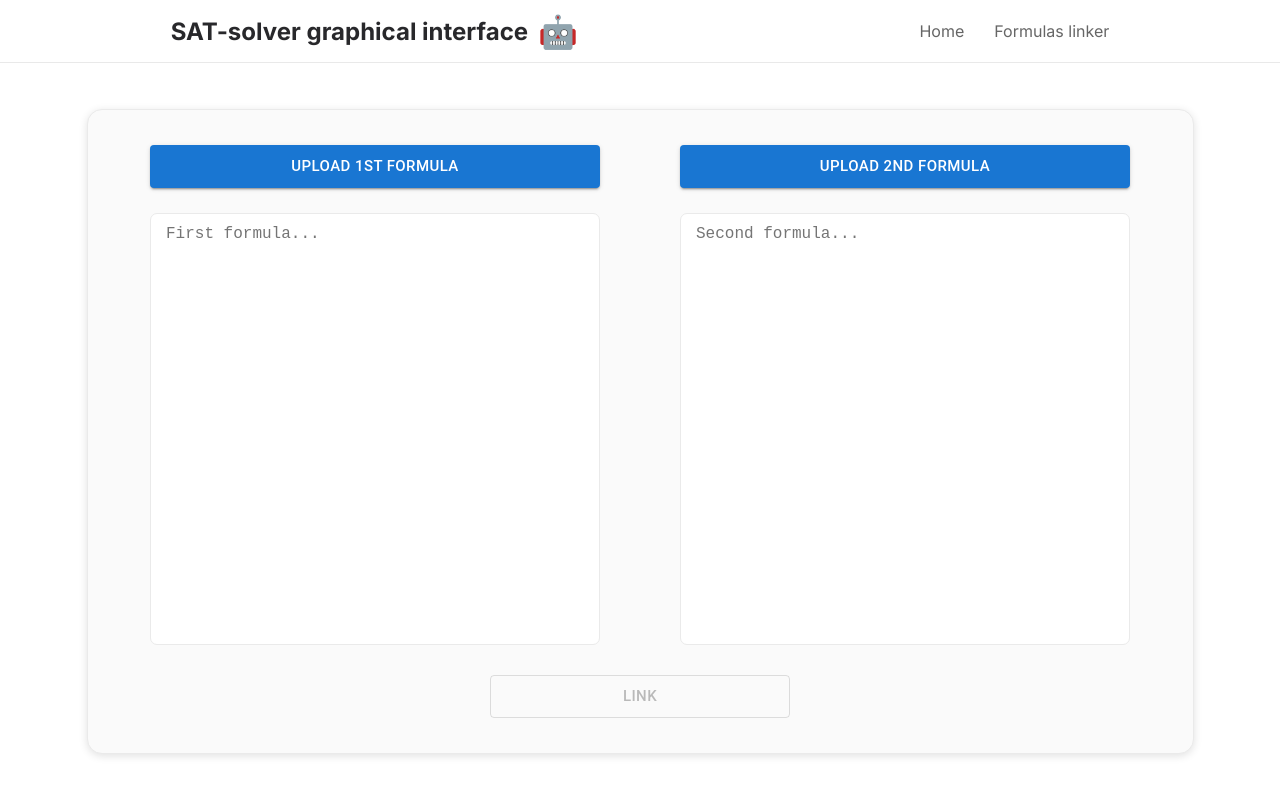
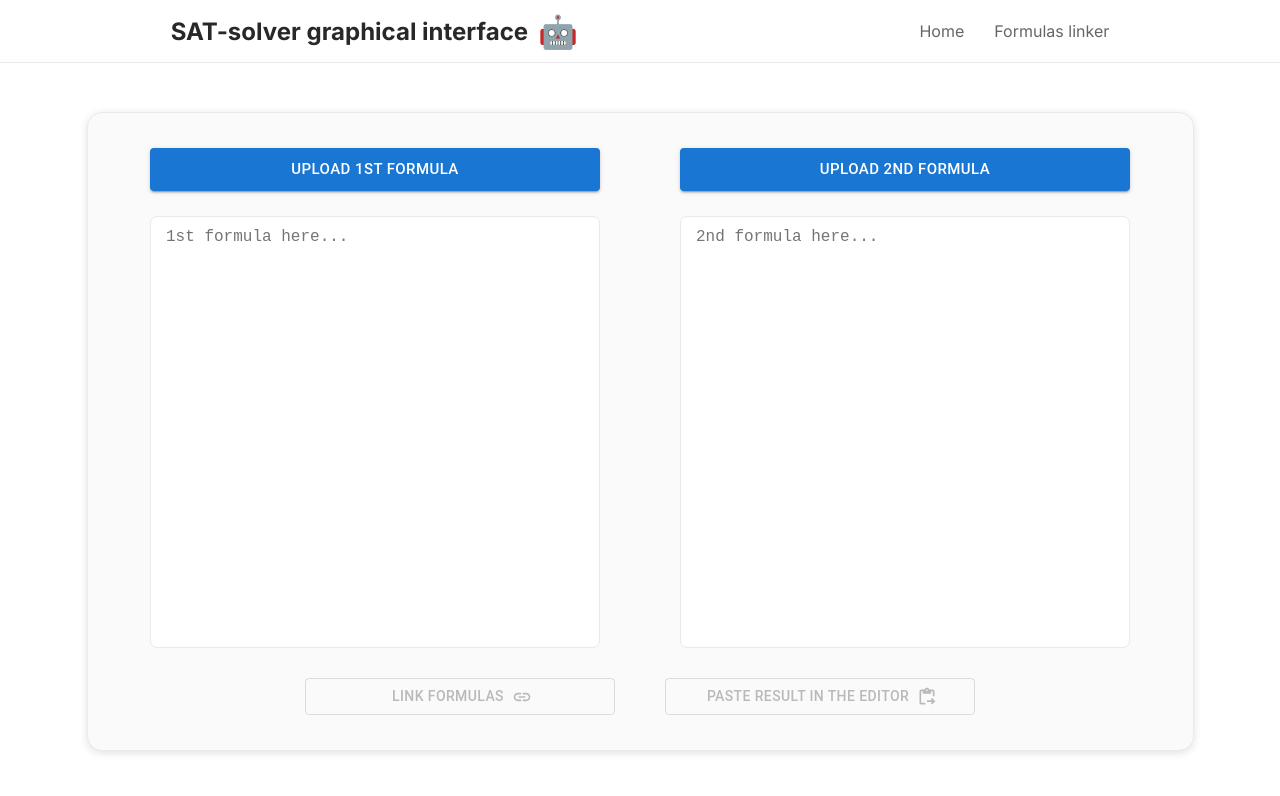
Before and after one commit to vvvvvvvector/SAT-solver-graphical-interface-client, a React (Vite) app: page /linker in a window 1280 px wide. Shown: the top 796 px of the page. Built offline with nearby package versions, Linux system fonts and the light colour scheme.

Commit message:
linker refactoring

```diff
--- a/src/components/Editor/Buttons/Fix/Fix.tsx
+++ b/src/components/Editor/Buttons/Fix/Fix.tsx
@@ -46,7 +46,7 @@ export const Fix: React.FC = () => {
   };
 
   return dimacs.length > 0 ? (
-    <Tooltip title="Try to fix errors in dimacs" arrow>
+    <Tooltip title="Try to fix all errors in dimacs" arrow>
       <IconButton onClick={onClickFix} color="primary">
         <AutoFixHighOutlinedIcon color="primary" />
       </IconButton>
--- /dev/null
+++ b/src/routes/Linker/Buttons/Link/Link.tsx
@@ -0,0 +1,25 @@
+import React from "react";
+
+import { Button } from "@mui/material";
+import InsertLinkOutlinedIcon from "@mui/icons-material/InsertLinkOutlined";
+
+export const Link: React.FC<{
+  disabled: boolean;
+  loading: boolean;
+  onClick: () => void;
+}> = ({ disabled, loading, onClick }) => {
+  return (
+    <Button
+      sx={{
+        maxWidth: "310px",
+        width: "100%",
+      }}
+      disabled={disabled}
+      variant="outlined"
+      onClick={onClick}
+      endIcon={<InsertLinkOutlinedIcon />}
+    >
+      {loading ? "Linking..." : "Link formulas"}
+    </Button>
+  );
+};
--- /dev/null
+++ b/src/routes/Linker/Buttons/Paste/Paste.tsx
@@ -0,0 +1,38 @@
+import React from "react";
+import { useNavigate } from "react-router-dom";
+
+import { useDispatch } from "react-redux";
+import { clearErrors, setDimacs } from "../../../../redux/slices/editor";
+import { clearSolutions } from "../../../../redux/slices/solutions";
+import { setFormula } from "../../../../redux/slices/formula";
+
+import { Button } from "@mui/material";
+import ContentPasteGoOutlinedIcon from "@mui/icons-material/ContentPasteGoOutlined";
+
+const style = {
+  maxWidth: "310px",
+  width: "100%",
+};
+
+export const Paste: React.FC<{ dimacs: string }> = ({ dimacs }) => {
+  const dispatch = useDispatch();
+  const navigate = useNavigate();
+
+  return (
+    <Button
+      sx={style}
+      disabled={dimacs === ""}
+      variant="outlined"
+      onClick={() => {
+        dispatch(setDimacs(dimacs));
+        dispatch(clearErrors());
+        dispatch(clearSolutions());
+        dispatch(setFormula([]));
+        navigate("/");
+      }}
+      endIcon={<ContentPasteGoOutlinedIcon />}
+    >
+      Paste result in the editor
+    </Button>
+  );
+};
--- /dev/null
+++ b/src/routes/Linker/Buttons/index.ts
@@ -0,0 +1,2 @@
+export * from "./Paste/Paste";
+export * from "./Link/Link";
--- a/src/routes/Linker/Linker.module.scss
+++ b/src/routes/Linker/Linker.module.scss
@@ -21,25 +21,13 @@
       display: flex;
       justify-content: space-between;
       gap: 80px;
+    }
 
-      .formula {
-        width: 450px;
-        height: 500px;
-        display: flex;
-        flex-direction: column;
-
-        textarea {
-          border-radius: 7px;
-          width: 100%;
-          height: 100%;
-          box-sizing: border-box;
-          padding: 10px 15px;
-          line-height: 1.25;
-          border: 1px solid #eaeaea;
-          resize: none;
-          font-size: 16px;
-        }
-      }
+    .buttons {
+      display: flex;
+      width: 100%;
+      gap: 50px;
+      justify-content: center;
     }
   }
 }
--- a/src/routes/Linker/Linker.tsx
+++ b/src/routes/Linker/Linker.tsx
@@ -1,24 +1,18 @@
 import React from "react";
 import { toast } from "react-hot-toast";
-import { useNavigate } from "react-router-dom";
 
 import axiosInstance from "../../axios";
 
-import { useDispatch } from "react-redux";
-import { clearErrors, setDimacs } from "../../redux/slices/editor";
-import { clearSolutions } from "../../redux/slices/solutions";
-import { setFormula } from "../../redux/slices/formula";
-
-import { Button } from "@mui/material";
+import { Paste, Link } from "./Buttons";
+import UploadedFormula from "./UploadedFormula/UploadedFormula";
 
 import styles from "./Linker.module.scss";
 
 const Linker: React.FC = () => {
-  const dispatch = useDispatch();
-  const navigate = useNavigate();
-
   const [firstDimacs, setFirstDimacs] = React.useState("");
   const [secondDimacs, setSecondDimacs] = React.useState("");
+
+  const [linked, setLinked] = React.useState("");
 
   const [loading, setLoading] = React.useState(false);
 
@@ -54,12 +48,7 @@ const Linker: React.FC = () => {
 
       setLoading(false);
 
-      dispatch(setDimacs(response.data.result));
-      dispatch(clearErrors());
-      dispatch(clearSolutions());
-      dispatch(setFormula([]));
-
-      navigate("/");
+      setLinked(response.data.result);
 
       toast.success("Formulas were successfully linked!");
     } catch (error: any) {
@@ -82,119 +71,29 @@ const Linker: React.FC = () => {
     }
   };
 
-  const onClickUploadFirst = (e: React.ChangeEvent<HTMLInputElement>) => {
-    if (e.target.files instanceof FileList) {
-      const file = e.target.files[0];
-      const reader = new FileReader();
-
-      reader.readAsText(file);
-
-      reader.onload = () => {
-        toast.success("First formula was successfully uploaded!");
-
-        const dimacs = reader.result as string;
-
-        setFirstDimacs(dimacs);
-      };
-
-      reader.onerror = () => {
-        toast.error("Error while uploading first formula!");
-      };
-    }
-
-    e.target.value = ""; // allows re-add the same file again
-  };
-
-  const onClickUploadSecond = (e: React.ChangeEvent<HTMLInputElement>) => {
-    if (e.target.files instanceof FileList) {
-      const file = e.target.files[0];
-      const reader = new FileReader();
-
-      reader.readAsText(file);
-
-      reader.onload = () => {
-        toast.success("Second formula was successfully uploaded!");
-
-        const dimacs = reader.result as string;
-
-        setSecondDimacs(dimacs);
-      };
-
-      reader.onerror = () => {
-        toast.error("Error while uploading second file!");
-      };
-    }
-
-    e.target.value = ""; // allows re-add the same file again
-  };
-
   return (
     <div className={styles.container}>
       <section className={styles.linker}>
         <div className={styles.formulas}>
-          <div className={styles.formula}>
-            <Button
-              sx={{ marginBottom: "25px" }}
-              size="large"
-              variant="contained"
-              component="label"
-            >
-              Upload 1st formula
-              <input
-                onChange={onClickUploadFirst}
-                hidden
-                type="file"
-                accept=".txt, .cnf"
-              />
-            </Button>
-            <textarea
-              wrap="off"
-              autoCorrect="off"
-              autoCapitalize="off"
-              spellCheck="false"
-              value={firstDimacs}
-              onChange={(e) => setFirstDimacs(e.target.value)}
-              placeholder="First formula..."
-            />
-          </div>
-          <div className={styles.formula}>
-            <Button
-              sx={{ marginBottom: "25px" }}
-              size="large"
-              variant="contained"
-              component="label"
-            >
-              Upload 2nd formula
-              <input
-                onChange={onClickUploadSecond}
-                hidden
-                type="file"
-                accept=".txt, .cnf"
-              />
-            </Button>
-            <textarea
-              wrap="off"
-              autoCorrect="off"
-              autoCapitalize="off"
-              spellCheck="false"
-              value={secondDimacs}
-              onChange={(e) => setSecondDimacs(e.target.value)}
-              placeholder="Second formula..."
-            />
-          </div>
+          <UploadedFormula
+            index={1}
+            dimacs={firstDimacs}
+            setDimacs={setFirstDimacs}
+          />
+          <UploadedFormula
+            index={2}
+            dimacs={secondDimacs}
+            setDimacs={setSecondDimacs}
+          />
         </div>
-        <Button
-          sx={{
-            maxWidth: "300px",
-            width: "100%",
-          }}
-          disabled={loading || firstDimacs === "" || secondDimacs === ""}
-          size="large"
-          variant="outlined"
-          onClick={onClickLink}
-        >
-          {loading ? "Linking..." : "Link"}
-        </Button>
+        <div className={styles.buttons}>
+          <Link
+            loading={loading}
+            onClick={onClickLink}
+            disabled={loading || firstDimacs === "" || secondDimacs === ""}
+          />
+          <Paste dimacs={linked} />
+        </div>
       </section>
     </div>
   );
--- /dev/null
+++ b/src/routes/Linker/UploadedFormula/UploadedFormula.module.scss
@@ -0,0 +1,18 @@
+.formula {
+  width: 450px;
+  height: 500px;
+  display: flex;
+  flex-direction: column;
+
+  textarea {
+    border-radius: 7px;
+    width: 100%;
+    height: 100%;
+    box-sizing: border-box;
+    padding: 10px 15px;
+    line-height: 1.25;
+    border: 1px solid #eaeaea;
+    resize: none;
+    font-size: 16px;
+  }
+}
--- /dev/null
+++ b/src/routes/Linker/UploadedFormula/UploadedFormula.tsx
@@ -0,0 +1,65 @@
+import React from "react";
+import { toast } from "react-hot-toast";
+
+import { Button } from "@mui/material";
+
+import styles from "./UploadedFormula.module.scss";
+
+const UploadedFormula: React.FC<{
+  dimacs: string;
+  setDimacs: (value: string) => void;
+  index: 1 | 2;
+}> = ({ dimacs, setDimacs, index }) => {
+  const onClickUpload = (e: React.ChangeEvent<HTMLInputElement>) => {
+    if (e.target.files instanceof FileList) {
+      const file = e.target.files[0];
+      const reader = new FileReader();
+
+      reader.readAsText(file);
+
+      reader.onload = () => {
+        toast.success("First formula was successfully uploaded!");
+
+        setDimacs(reader.result as string);
+      };
+
+      reader.onerror = () => {
+        toast.error("Error while uploading first formula!");
+      };
+    }
+
+    e.target.value = ""; // allows re-add the same file again
+  };
+
+  return (
+    <div className={styles.formula}>
+      <Button
+        sx={{ marginBottom: "25px" }}
+        size="large"
+        variant="contained"
+        component="label"
+      >
+        {index === 1 ? "Upload 1st formula" : "Upload 2nd formula"}
+        <input
+          onChange={onClickUpload}
+          hidden
+          type="file"
+          accept=".txt, .cnf"
+        />
+      </Button>
+      <textarea
+        wrap="off"
+        autoCorrect="off"
+        autoCapitalize="off"
+        spellCheck="false"
+        value={dimacs}
+        onChange={(e) => setDimacs(e.target.value)}
+        placeholder={
+          index === 1 ? "1st formula here..." : "2nd formula here..."
+        }
+      />
+    </div>
+  );
+};
+
+export default UploadedFormula;
```
